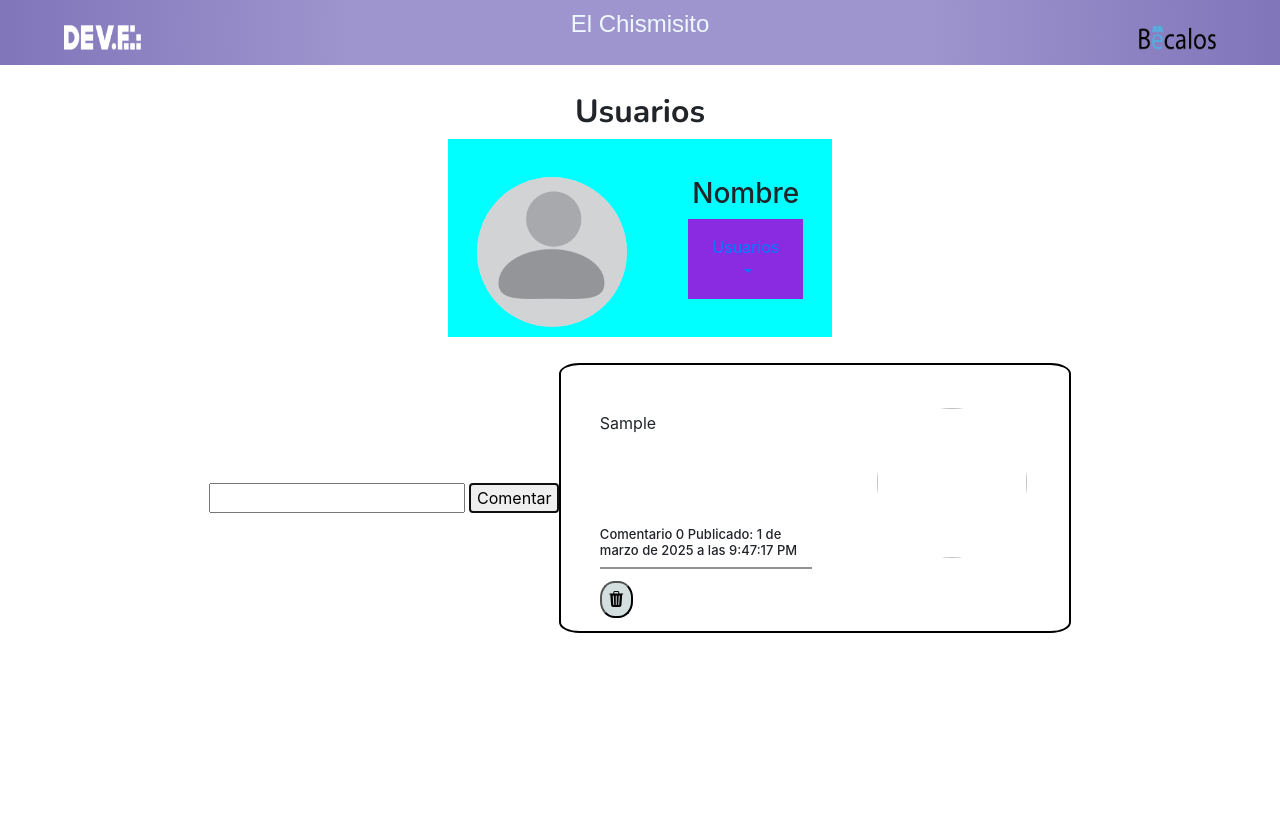
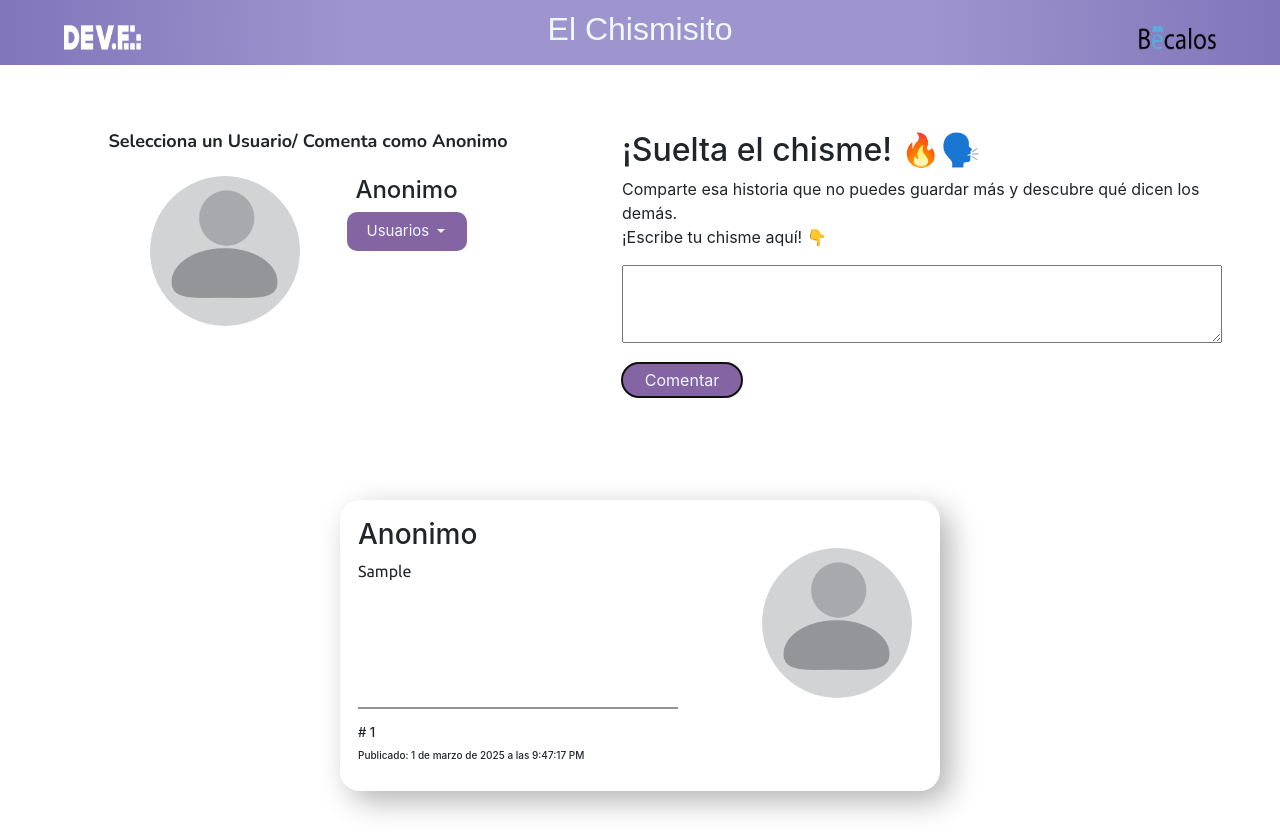
Before and after one commit to karenkm521/web-e-js-desde-cero, a plain HTML site: page 9-app-de-cometarios/index.html in a window 1280 px wide. Both pictures are taken after typing "Sample" into the empty fields and a click on the button "Comentar". Before the commit the page ends 800 px from the top, so only its background shows below. Drawn offline with nearby package versions, Linux system fonts and the light colour scheme; a web font is replaced by a local one.

Commit message:
Finalizacion Proyecto Final

```diff
--- a/9-app-de-cometarios/app.js
+++ b/9-app-de-cometarios/app.js
@@ -1,8 +1,8 @@
 //Variable globales
-let nombreSeleccionado="";
+let nombreSeleccionado="Anonimo";
 const boxUsuarios= document.getElementById ("cajaUsuariosDesplegable")
 let nombreUsuarios=[
-    "Maria","Luis","Marce", "Veronica","Anonimo"
+    "Verónica","Erick","Jorge", "Irene","Anonimo"
 ]
 // 1.Funcion que llena el menu desplegable con los nombres de usuario
 function imprimirUsuarios(){
@@ -40,7 +40,7 @@ let comentar = (event) => {
     const hora= fecha.toLocaleTimeString()
     // 3.Creamos el objeto con la info del comentario
     const comment={
-            id:i++,
+            id:1+i++,
             date:hoy,
             hora:hora,
             comment:inputComment.value,
@@ -62,20 +62,16 @@ let printComent=(array) => {
         const{ id,date, comment, user,hora}= item
         console.log(comment,date,user)
         boxComments.innerHTML += `
-
-
+        <div class="tarjetaComentarios">
             <div class="datosComentarios">
                 <h3>${user} </h3>
                 <p>${comment}</p>
-                <h4>Comentario ${id} Publicado: ${date} a las ${hora}  </h4>
-                <button class="bi bi-trash3-fill"></button>
+                <h4># ${id}   </h4>
+                <h5> Publicado: ${date} a las ${hora}  </h4>
             </div>
             <img class="fotoComentario" src="imagenes/${user}.png" alt="">
-
-
-
+        </div>
     `
     });
 }
-
 btnComment.addEventListener("click",comentar)
--- a/9-app-de-cometarios/index.html
+++ b/9-app-de-cometarios/index.html
@@ -19,13 +19,14 @@
     </header>
     <main>
         <section class="usuarios">
-            <h2>Usuarios</h2>
+            <div class="contenedorUsuarios">
+                <h2>Selecciona un Usuario/ Comenta como Anonimo</h2>
             <div class="boxUsuarios">
                 <div class="fotoPerfil">
                     <img id="fotoPerfil" src="imagenes/Anonimo.png" alt="">
                 </div>
                 <div class="">
-                    <h3 id="nombreSelect">Nombre</h3>
+                    <h3 id="nombreSelect">Anonimo</h3>
                     <nav class="navbar navbar-expand-lg">
                         <div class="collapse navbar-collapse" id="navbarSupportedContent">
                             <ul class="navbar-nav mr-auto">
@@ -42,8 +43,21 @@
                     </nav>
 
                 </div>
+            </div>
 
 
+            </div>
+            <div  class="contenedorComentarios">
+                <h2>¡Suelta el chisme! 🔥🗣️</h2>
+                <p>
+                    Comparte esa historia que no puedes guardar más y descubre qué dicen los demás.
+                    <br>¡Escribe tu chisme aquí! 👇
+                </p>
+                <form action="">
+                    <textarea  id="inputComentario" rows="3" cols="30"></textarea>
+
+                    <button>Comentar</button>
+                </form>
             </div>
 
 
@@ -53,12 +67,8 @@
 
 
     <section class="cajaComentarios">
-        <form action="">
-            <input type="text" id="inputComentario">
-            <button>Comentar</button>
-        </form>
+
         <div class="comentarios">
-
         </div>
     </section>
 
--- a/9-app-de-cometarios/style.css
+++ b/9-app-de-cometarios/style.css
@@ -15,10 +15,10 @@ header{
     justify-content: space-between;
 }
 .bannerInicio h1{
-    font-size: 3vh;
+    font-size: 4vh;
     font-family: "Freeman", sans-serif;
     color: aliceblue;
-    margin-bottom: 1%;
+
 }
 .bannerInicio img{
     width: 6%;
@@ -28,75 +28,116 @@ header{
 }
 .usuarios{
     display: flex;
+    justify-content: center;
+    margin-top: 5%;
+    margin-bottom: 8%;
+}
+
+.contenedorComentarios{
+    width: 600px;
+    margin-left: 5%;
+}
+.contenedorComentarios form{
+    display: flex;
     flex-direction: column;
+}
+.contenedorComentarios button{
+    background-color: rgb(132, 100, 163);
+    color: aliceblue;
+    width: 120px;
+    margin-top: 20px;
+    padding: 5px 20px;
+    border-radius: 20px;
+    border: none;
+}
+.contenedorUsuarios{
+    width: 500px ;
     text-align: center;
-    margin: 2% 0%;
 }
-.usuarios h2{
+.contenedorUsuarios h2{
     font-family: "Nunito", sans-serif;
     font-weight: 700;
+    font-size: large;
 }
+.contenedorUsuarios h3{
+    font-size: 3vh;
+}
+
 .boxUsuarios{
     margin: auto;
     display: flex;
     padding: 3%;
     justify-content: center;
-    background-color: aqua;
-    width: 30%;
 }
 .fotoPerfil{
     height: 50px;
-    margin-right: 20%;
+    margin-right: 10%;
 }
 .fotoPerfil img{
     border-radius:50%;
     width: 150px;
 }
 .navbar-expand-lg{
-    background-color: blueviolet;
+    background-color: rgb(132, 100, 163);
+    width: 120px;
+    border-radius: 10px;
+    font-size: 15px;
+    padding: 0 ;
+}
+.navbar-expand-lg a{
+    color: aliceblue;
+    margin-left: 12px;
+
 }
 /*Tarjeta Comentario*/
 .cajaComentarios{
     display: flex;
-    justify-content: center;
-    align-items: center;
-
+    width: 100%;
+    flex-direction: column;
 }
 .comentarios{
-    width: 40%;
+    margin: auto;
     display: flex;
+    flex-direction: column;
+}
+.tarjetaComentarios{
+    display: flex;
+    margin-bottom: 8%;
+    width:600px ;
+    min-height: 250px;
+
     padding: 3% 3% 1% 3%;
-    border-radius: 4%;
-    border: 2px solid #000000;
+    border-radius: 20px;
+    box-shadow: 10px 10px 30px rgba(0, 0, 0, 0.3);
 
 }
 .datosComentarios{
     width: 450px;
 }
 .datosComentarios p{
-    min-height: 100px;
+    min-height: 150px;
+    max-width: 320px;
+    word-wrap: break-word; /* Rompe palabras largas */
+    overflow-wrap: break-word;
     font-size: medium;
+    font-family: "Ubuntu", sans-serif;
+    overflow-y: auto;
+    border-bottom: 2px solid rgb(148, 147, 147);
 }
 .datosComentarios h4{
+    font-size: small;
+}
+.datosComentarios h5{
     padding-bottom: 4%;
-    border-bottom: 2px solid rgb(148, 147, 147);
-    font-size: small;
+
+    font-size: x-small;
 
 }
-.datosComentarios button{
-    margin-top: 2%;
-    border-radius: 45%;
-    padding: 2% 3%;
-    background-color: rgb(211, 223, 223);
-    cursor: pointer;
-}
-.datosComentarios button:hover{
-    background-color: rgb(75, 74, 74);
-}
+
+
 .fotoComentario{
     width: 150px;
     height: 150px;
     border-radius:50%;
-    margin: 1%;
-    margin-left: 15%;
+    margin: 30px 10px 0px 15px;
 }
```
Also changed, not shown: 5 other files.
